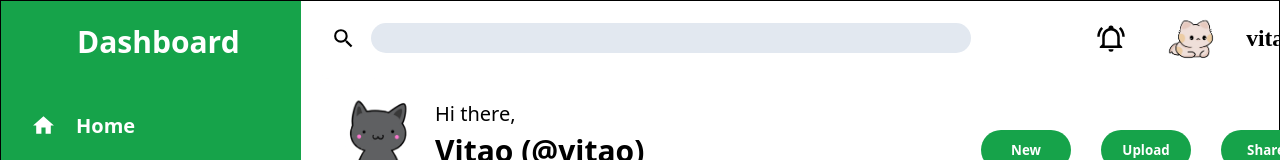
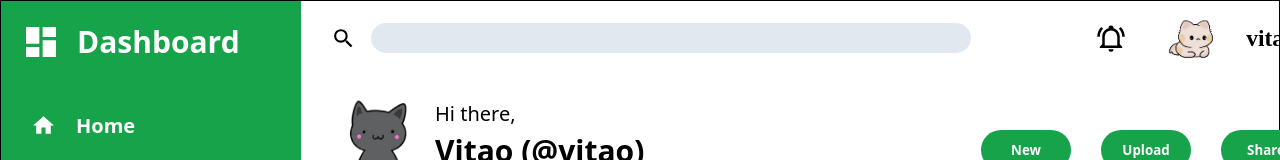
Before and after one commit to undergroundr97/admin-dash-board, a plain HTML site: page index.html in a window 1280 px wide. Shown: the top 160 px of the page. Drawn offline with Linux system fonts and the light colour scheme; the site is published under a folder, as on GitHub Pages, so addresses that start at the root find nothing.

Commit message:
dashboard img path

```diff
--- a/index.html
+++ b/index.html
@@ -9,7 +9,7 @@
 <body>
     <div class="container">
         <div class="sidebar">
-            <h2> <img src="/icons/view-dashboard.svg" alt="" class="side-bar-icon-h1">Dashboard</h2>
+            <h2> <img src="icons/view-dashboard.svg" alt="" class="side-bar-icon-h1">Dashboard</h2>
             <ul class="ul-first">
                 <li> <img src="icons/home.svg" alt="" class="side-bar-icon"> <a href="#">Home</a></li>
                 <li><img src="icons/card-account-details-outline.svg" alt="" class="side-bar-icon"><a href="#">Profile</a></li>
```
